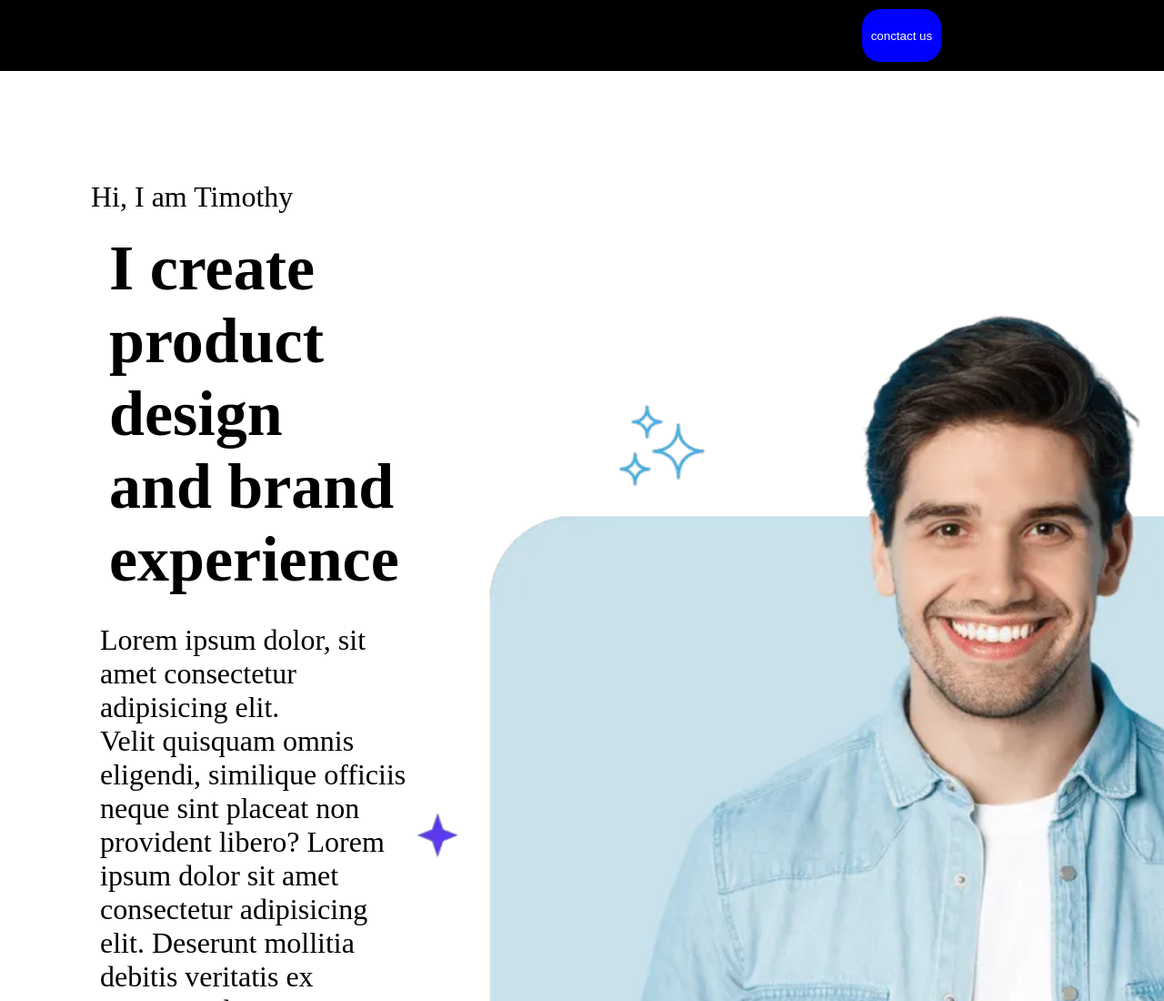
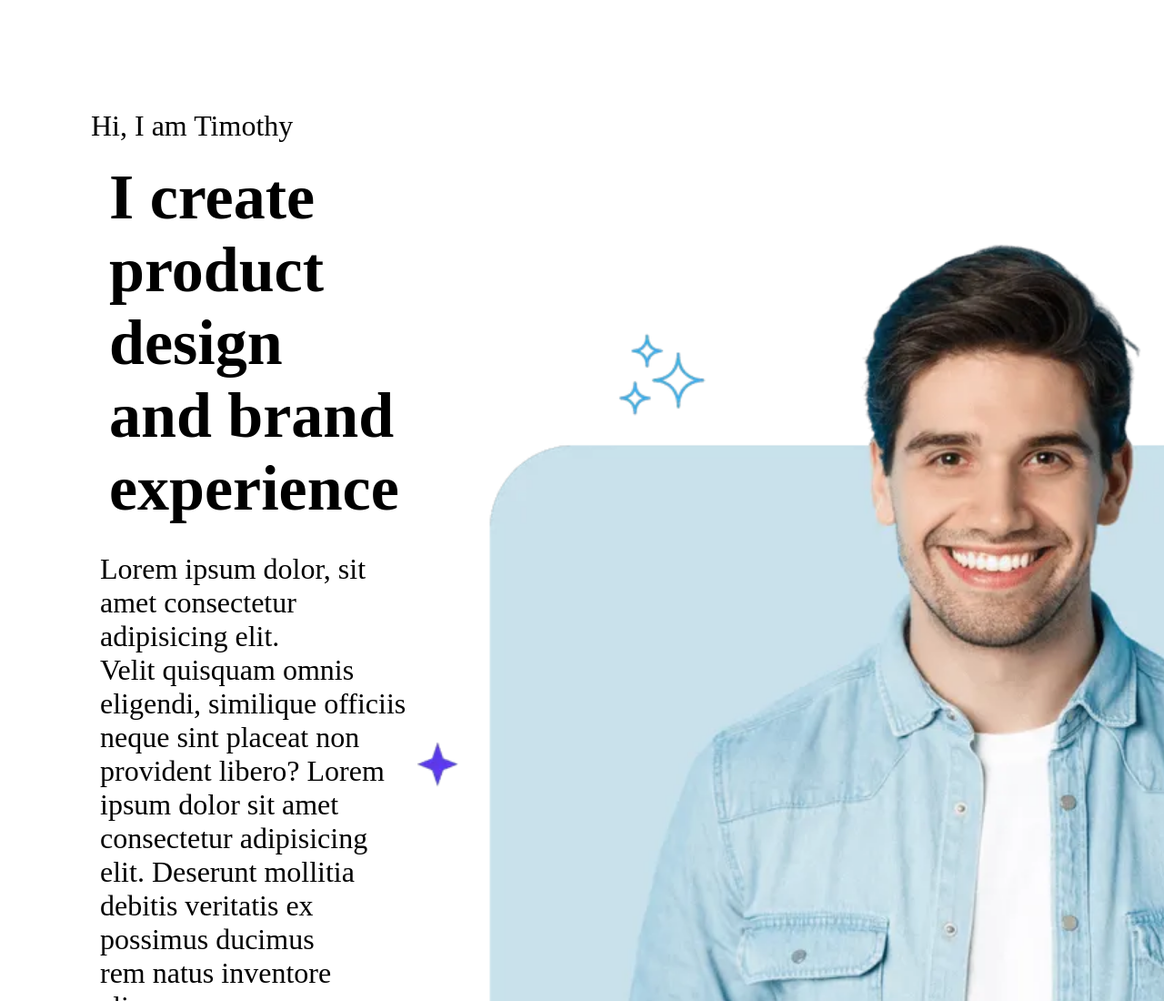
Before and after one commit to Tim-Timothy2003/stepheen, a plain HTML site: page index.html in a window 1280 px wide. Shown: the top 1100 px of the page at 91% size. Drawn offline with nearby package versions, Linux system fonts and the light colour scheme.

Commit message:
removed header

```diff
--- a/index.html
+++ b/index.html
@@ -8,19 +8,7 @@
     <link rel="stylesheet" href="https://cdn.jsdelivr.net/npm/bootstrap-icons@1.13.1/font/bootstrap-icons.min.css">
 </head>
 <body>
-    <header>
-        <nav class="menu">
-            <img src="web" alt="" class="logo">
-            <ul class="klc">
-                <li>Services</li>
-                <li>About me</li>
-                <li>Portfolio</li>
-                <li>Testimonial</li>
-            </ul>
-            <button class="btn1">conctact us</button>
-            <i class="bi bi-list" width="1000px"></i>
-        </nav>
-    </header>
+
     <section class="A">
         <div class="root">
             <p class="RAW">Hi, I am Timothy</p>
```
